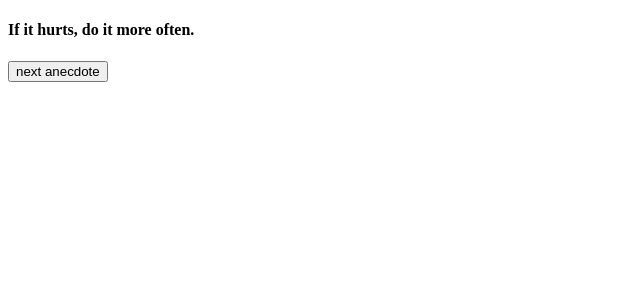
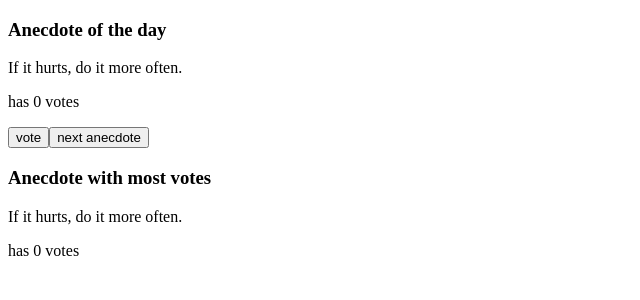
Before and after one commit to IlBardoHammer/fullStackOpenCourse, a React (Vite) app in the folder part1/: page / in a window 1280 px wide. Shown: the top 300 px of the page, without its empty margins (0-640 px from the left). Built offline with nearby package versions, Linux system fonts and the light colour scheme.

Commit message:
Update exercise 1.14 of anecdote app

```diff
--- a/part1/src/anecdotes/App.jsx
+++ b/part1/src/anecdotes/App.jsx
@@ -12,20 +12,35 @@ const App = () => {
     'The only way to go fast, is to go well.'
   ]
 
-  const [selected, setSelected] = useState(0)
+  const [ selected, setSelected ] = useState(0)
+  const [ vote, setVote ] = useState(Array(anecdotes.length).fill(0));
+  const [ maxIndex, setMaxIndex ] = useState(0);
 
   const handleGenerateRandom = () => {
-    let x = Math.floor(Math.random() * 8);
-    console.log(x)
-    setSelected(x);
+    let randomNumIndex = Math.floor(Math.random() * 8);
+    setSelected(randomNumIndex);
+  };
 
+  const handleVote = (indexToUpdate) => {
+    const updateVoteArray = [...vote]
+    updateVoteArray[indexToUpdate] += 1
+
+    const updateMax = updateVoteArray.indexOf(Math.max(...updateVoteArray))
+
+    setMaxIndex(updateMax)
+    setVote(updateVoteArray)
   };
 
   return (
-
     <div>
-      <h4>{anecdotes[selected]}</h4>
-      <button onClick={handleGenerateRandom}>next anecdote</button>
+      <h3>Anecdote of the day</h3>
+      <p>{ anecdotes[ selected ] }</p>
+      <p>has { vote[ selected ] } votes</p>
+      <button onClick={ () => handleVote(selected) }>vote</button>
+      <button onClick={ handleGenerateRandom }>next anecdote</button>
+      <h3>Anecdote with most votes</h3>
+      <p>{ anecdotes[ maxIndex ] }</p>
+      <p>has { vote[ maxIndex ] } votes</p>
     </div>
   )
 }
```
